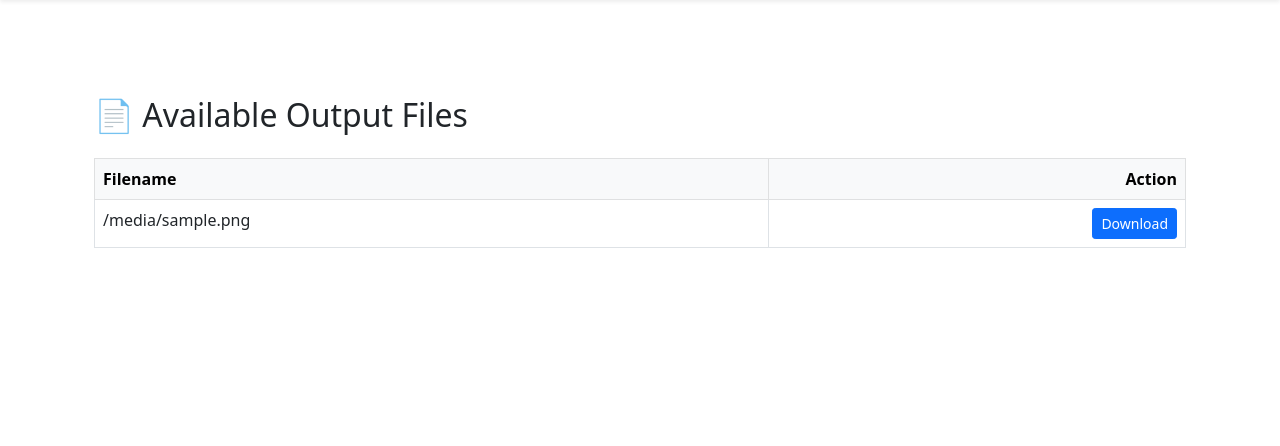
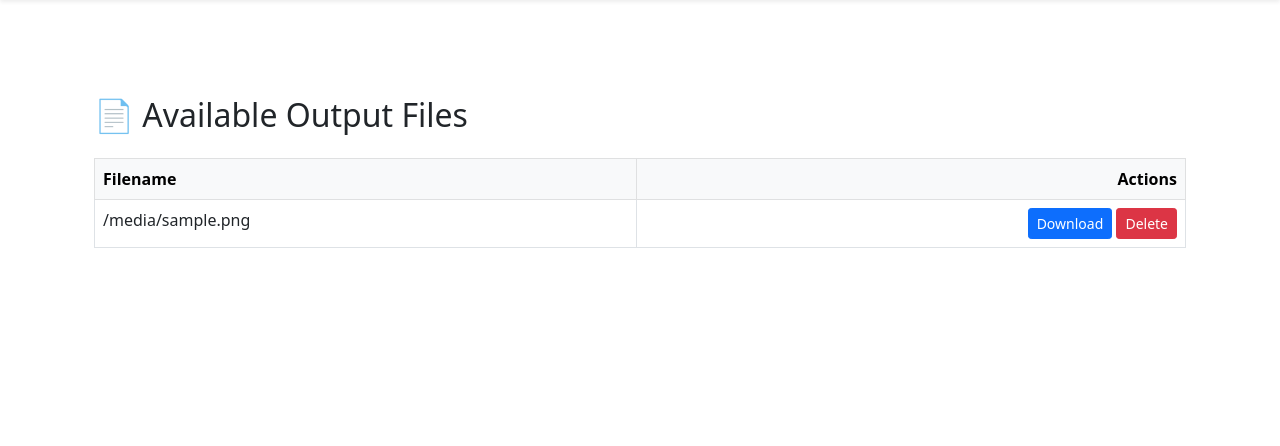
Before and after one commit to Akkiwadhwa/camilo, a Flask app: template templates/download_output.html in a window 1280 px wide. Shown: the part 56-502 px from the top of the page. Run offline with Flask 3, Linux system fonts and the light colour scheme; the template is opened without the code that fills it: most values are stand-ins (such as "Sample title", 1, 10 or a date in 2020).

Commit message:
`Added delete file functionality and updated download output template`

```diff
--- a/application.py
+++ b/application.py
@@ -107,6 +107,16 @@ def delete_user(user_id):
     db.session.commit()
     flash('User deleted successfully', 'success')
     return redirect(url_for('admin'))
+
+@app.route('/delete/<filename>', methods=['POST'])
+def delete_file(filename):
+    file_path = os.path.join(app.config['OUTPUT_FOLDER'], filename)
+    if os.path.exists(file_path):
+        os.remove(file_path)
+        flash(f"{filename} has been deleted.", "success")
+    else:
+        flash(f"{filename} not found.", "danger")
+    return redirect(url_for('download_output'))
 
 @app.route('/download_output')
 @login_required
--- a/templates/download_output.html
+++ b/templates/download_output.html
@@ -11,7 +11,7 @@
         <thead class="table-light">
           <tr>
             <th scope="col">Filename</th>
-            <th scope="col" class="text-end">Action</th>
+            <th scope="col" class="text-end">Actions</th>
           </tr>
         </thead>
         <tbody>
@@ -22,6 +22,11 @@
               <a href="{{ url_for('download_file', filename=file) }}" class="btn btn-sm btn-primary" download>
                 Download
               </a>
+              <form action="{{ url_for('delete_file', filename=file) }}" method="post" class="d-inline">
+                <button type="submit" class="btn btn-sm btn-danger" onclick="return confirm('Are you sure you want to delete this file?')">
+                  Delete
+                </button>
+              </form>
             </td>
           </tr>
           {% endfor %}
```
